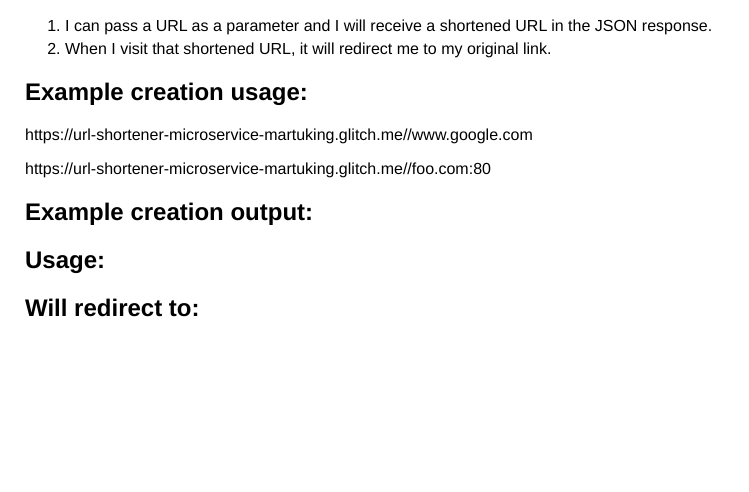
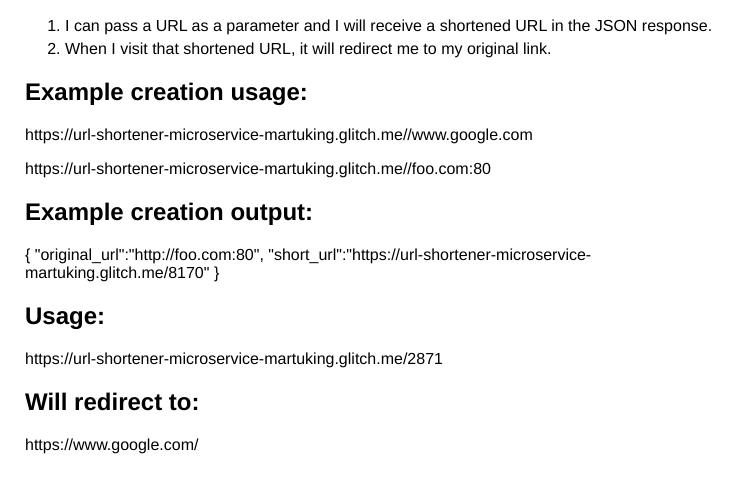
Before and after one commit to martuking/url-shortener-microservice-martuking, a website: page views/index.html in a window 1280 px wide. Shown: the part 114-606 px from the top of the page, without its empty margins (0-749 px from the left). Drawn offline with nearby package versions, Linux system fonts and the light colour scheme; no server answers.

Commit message:
Checkpoint

```diff
--- a/server.js
+++ b/server.js
@@ -15,6 +15,10 @@
 app.get("/", function (request, response) {
   response.sendFile(__dirname + '/views/index.html');
 });
+app.use('/:original',function(request,response){
+  var original = request.originalUrl;
+
+});
 
 // listen for requests :)
 var listener = app.listen(process.env.PORT, function () {
--- a/views/index.html
+++ b/views/index.html
@@ -39,9 +39,17 @@
         https://url-shortener-microservice-martuking.glitch.me//foo.com:80
       </p>
       <h2 class="bold">Example creation output:</h2>
+      <p>
+        { "original_url":"http://foo.com:80", "short_url":"https://url-shortener-microservice-martuking.glitch.me/8170" }
+      </p>
       <h2 class="bold">Usage:</h2>
+      <p>
+        https://url-shortener-microservice-martuking.glitch.me/2871
+      </p>
       <h2 class="bold">Will redirect to:</h2>
-
+      <p>
+        https://www.google.com/
+      </p>
     </main>
 
 
```
